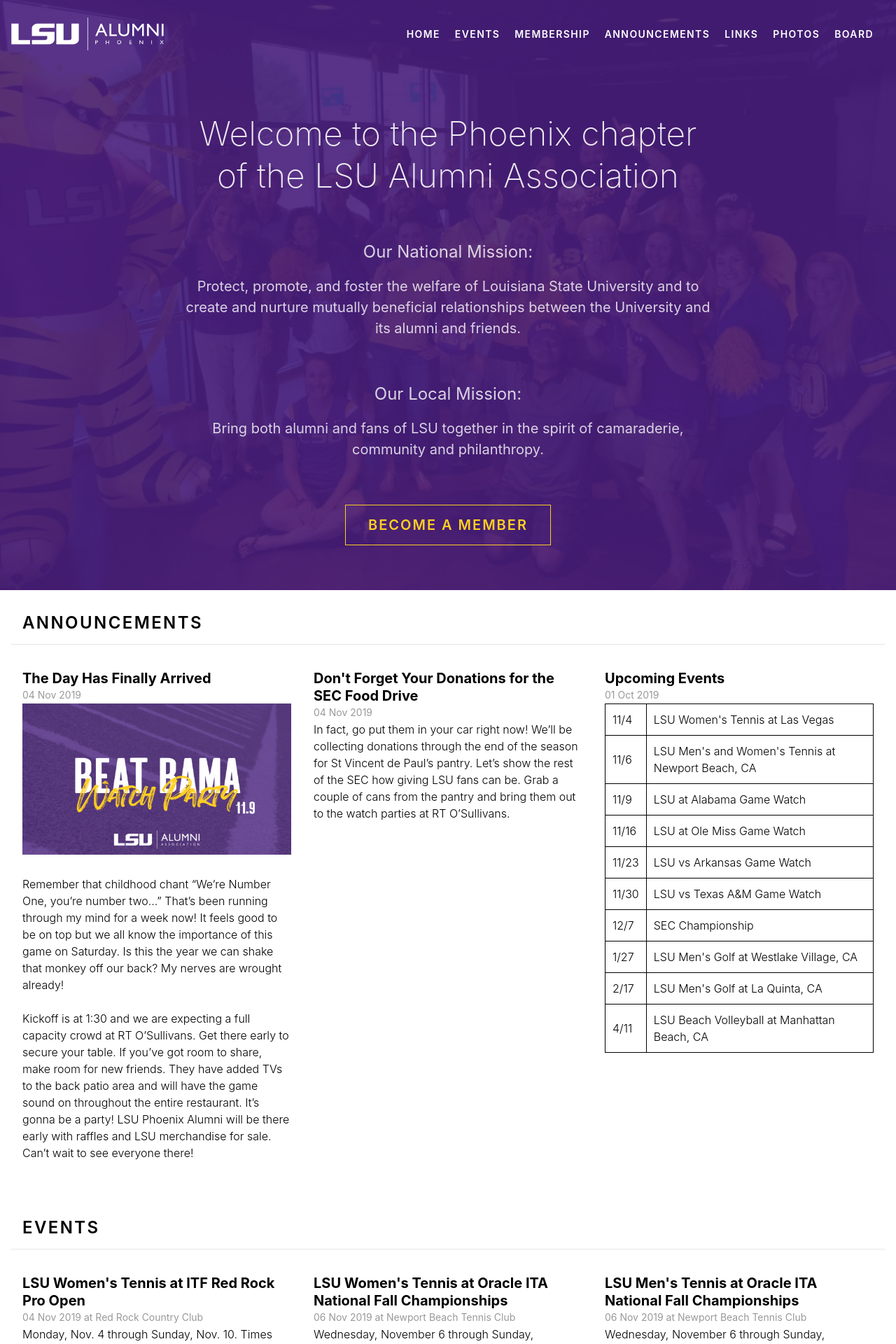
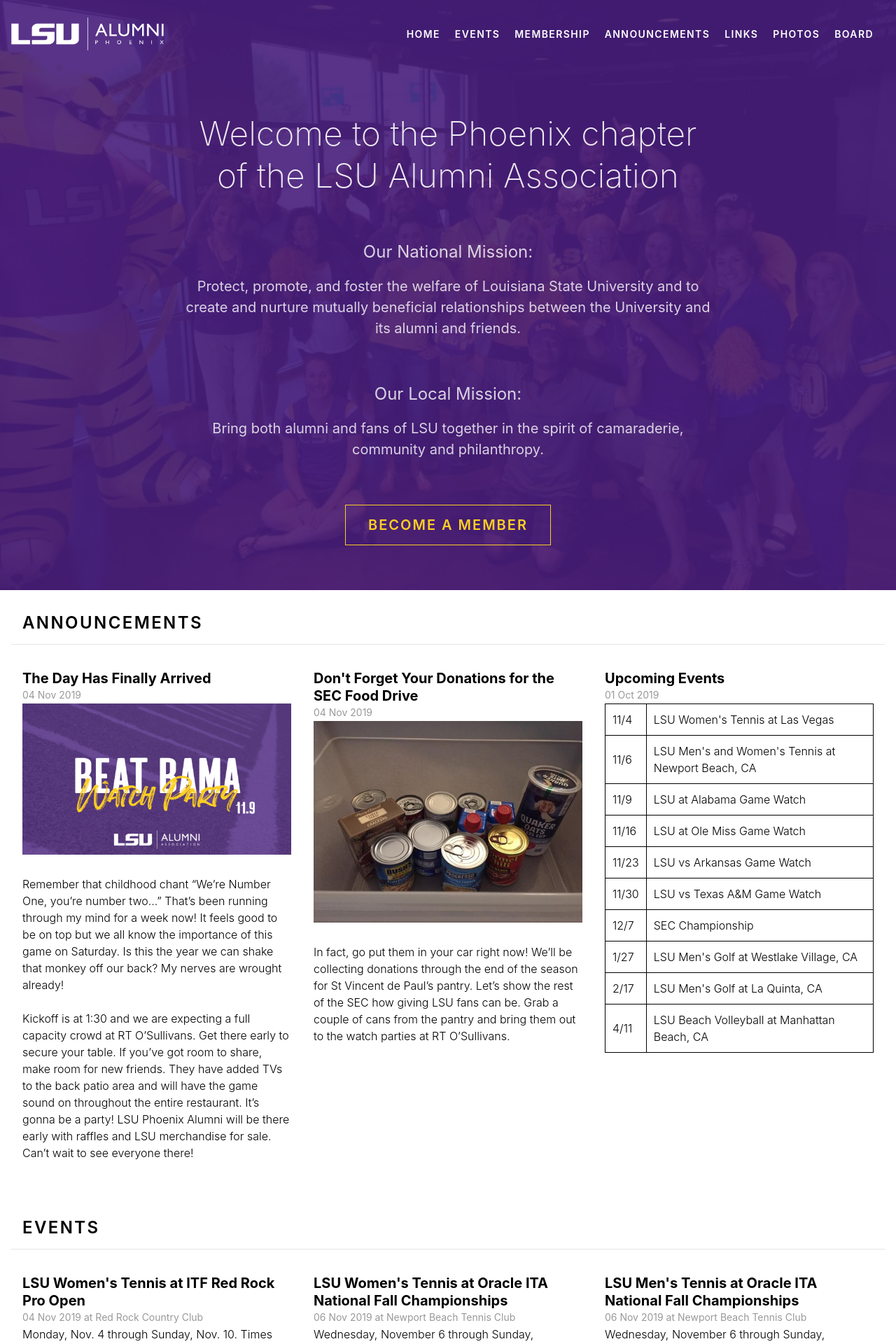
Before and after one commit to lsu-phoenix-alumni/lsu-phoenix-alumni.github.io, a Jekyll site: the page built from index.html, in a window 1280 px wide. Shown: the top 1920 px of the page at 70% size. Built offline with Jekyll 4.4.1, drawn with Linux system fonts in a browser that asks for light colours.

Commit message:
Updated Dont Forget Your Donations For The Sec Food Drive

```diff
--- a/_announcements/dont-forget-your-donations-for-the-sec-food-drive.markdown
+++ b/_announcements/dont-forget-your-donations-for-the-sec-food-drive.markdown
@@ -4,4 +4,6 @@
 position: 1
 ---
 
+![alt text](https://lsu-phoenix-alumni.github.io/assets/img/FoodDrive.jpg)
+<br>
 In fact, go put them in your car right now! We'll be collecting donations through the end of the season for St Vincent de Paul's pantry. Let's show the rest of the SEC how giving LSU fans can be. Grab a couple of cans from the pantry and bring them out to the watch parties at RT O'Sullivans.
```
